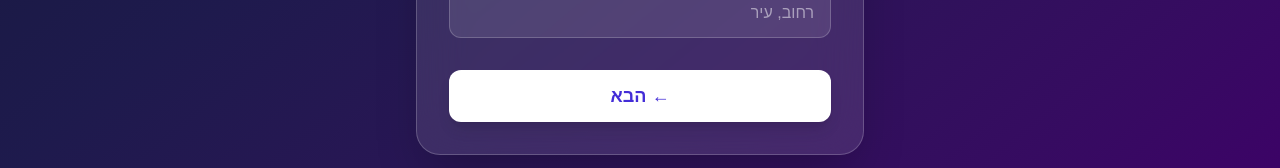
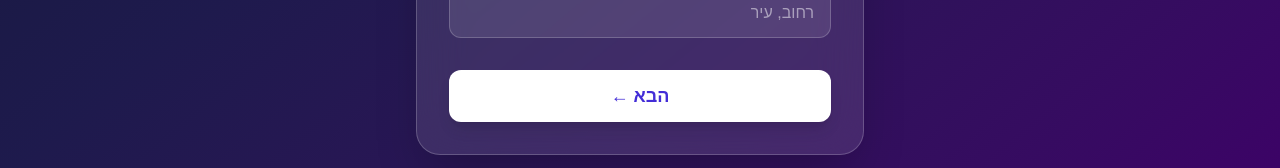
Before and after one commit to 2bnbussiness-hash/digital-cards, a Next.js app: page / in a window 1280 px wide. Shown: the part 889-1057 px from the top of the page. Built offline with nearby package versions, Linux system fonts and the light colour scheme.

Commit message:
fix next button arrow position

```diff
--- a/app/page.tsx
+++ b/app/page.tsx
@@ -245,7 +245,7 @@ export default function Home() {
             )}
             <button onClick={handleNext}
               className="flex-1 py-3 rounded-xl bg-white text-indigo-700 font-bold text-lg transition-all hover:bg-indigo-50 active:scale-95 shadow-lg">
-              {step === 3 ? 'לבחירת עיצוב ✦' : 'הבא ←'}
+              {step === 3 ? 'לבחירת עיצוב ✦' : '← הבא'}
             </button>
           </div>
         </div>
```
